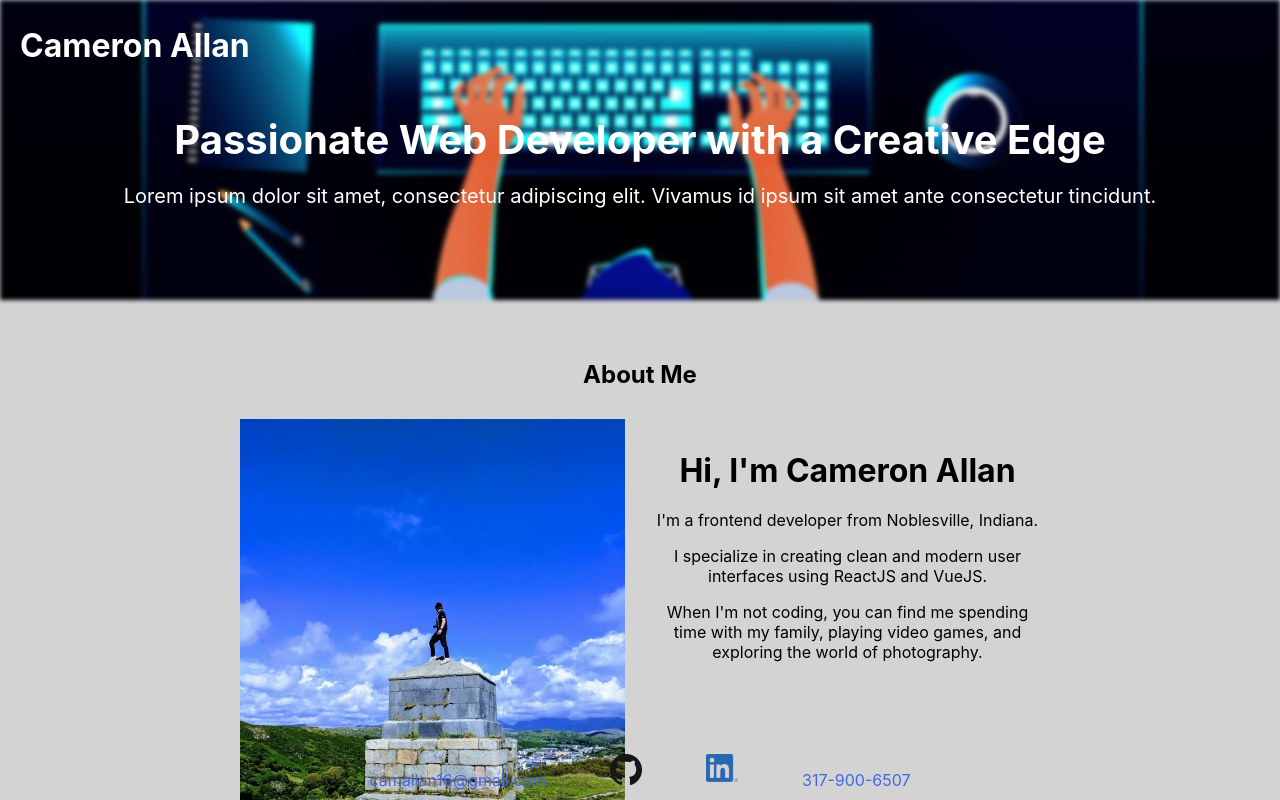
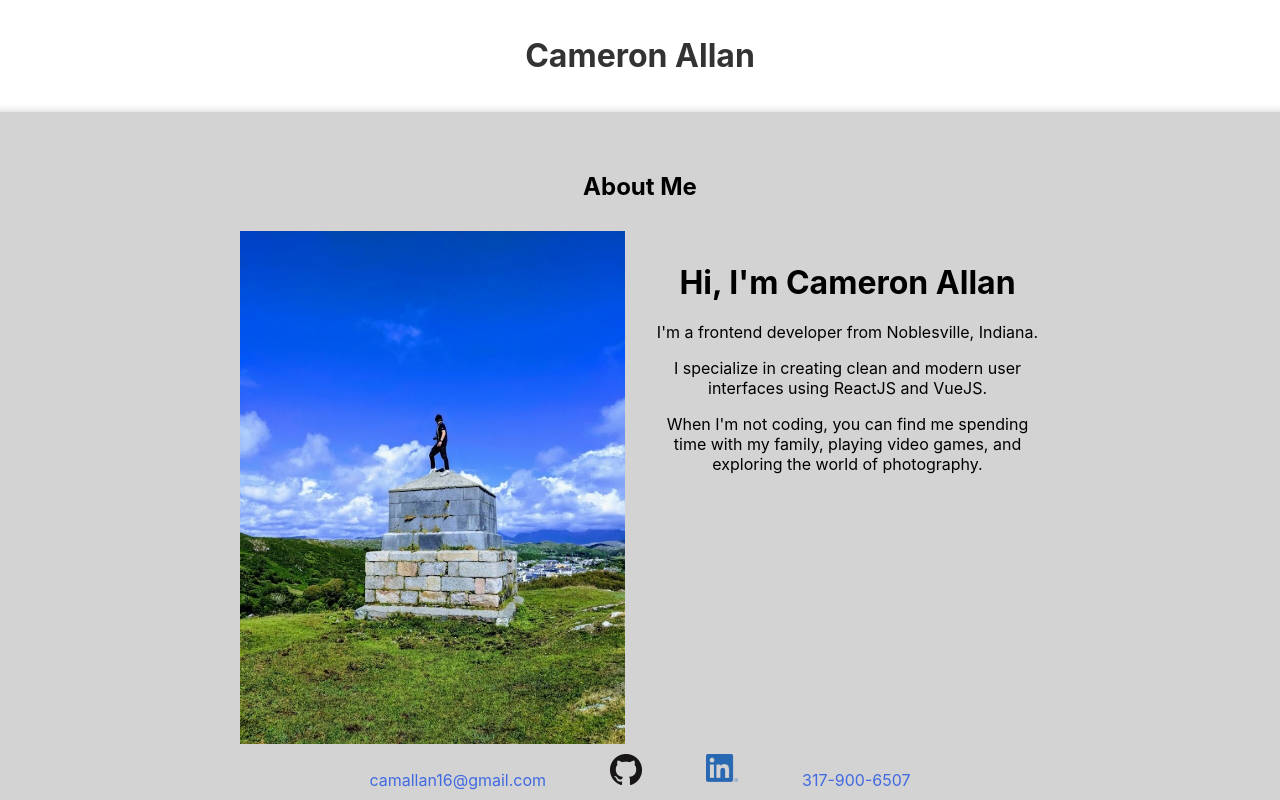
Before and after one commit to CameronAllan16/CameronAllan16.github.io, a React (Create React App) app: page / in a window 1280 px wide. Shown: the top 800 px of the page. Built offline with nearby package versions, Linux system fonts and the light colour scheme.

Commit message:
update header

```diff
--- a/src/assets/subheader.css
+++ b/src/assets/subheader.css
@@ -1,46 +1,12 @@
 .subheader {
-    position: relative;
-    height: 300px;
-    display: flex;
-    justify-content: center;
-    align-items: center;
-    color: #fff;
-    text-align: center;
-  }
+  background-color: #FFFFFF;
+  padding: 15px;
+  box-shadow: inset 0 -10px 10px -10px rgba(0, 0, 0, 0.2);
+}
 
-  .subheader-image {
-    position: absolute;
-    top: 0;
-    left: 0;
-    width: 100%;
-    height: 100%;
-    z-index: 1;
-  }
-
-  .subheader-image img {
-    width: 100%;
-    height: 100%;
-    object-fit: cover;
-    filter: blur(2px);
-  }
-
-  .subheader-text {
-    position: relative;
-    z-index: 1;
-  }
-
-  .subheader-text h2 {
-    font-size: 2.5rem;
-    margin-bottom: 0.5rem;
-  }
-
-  .subheader-text p {
-    font-size: 1.25rem;
-  }
-
-  .subheader-name {
-    position: absolute;
-    top: 5px;
-    left: 20px;
-    font-size: 2rem;
-  }
+.name {
+  font-size: 2rem;
+  font-weight: bold;
+  text-align: center;
+  color: #333333;
+}
--- a/src/components/SubHeader.jsx
+++ b/src/components/SubHeader.jsx
@@ -1,18 +1,11 @@
-import  "../assets/subheader.css"
+import "../assets/subheader.css";
 
 function Subheader(props) {
-    return (
-      <div className="subheader">
-        <div className="subheader-image">
-          <img src={props.backgroundImage} alt="Background" />
-          <h1 className="subheader-name">{props.name}</h1>
-        </div>
-        <div className="subheader-text">
-          <h2>{props.title}</h2>
-          <p>{props.description}</p>
-        </div>
-      </div>
-    );
-  }
+  return (
+    <header className="subheader">
+      <h1 className="name">{props.name}</h1>
+    </header>
+  );
+}
 
-  export default Subheader;
+export default Subheader;
```
